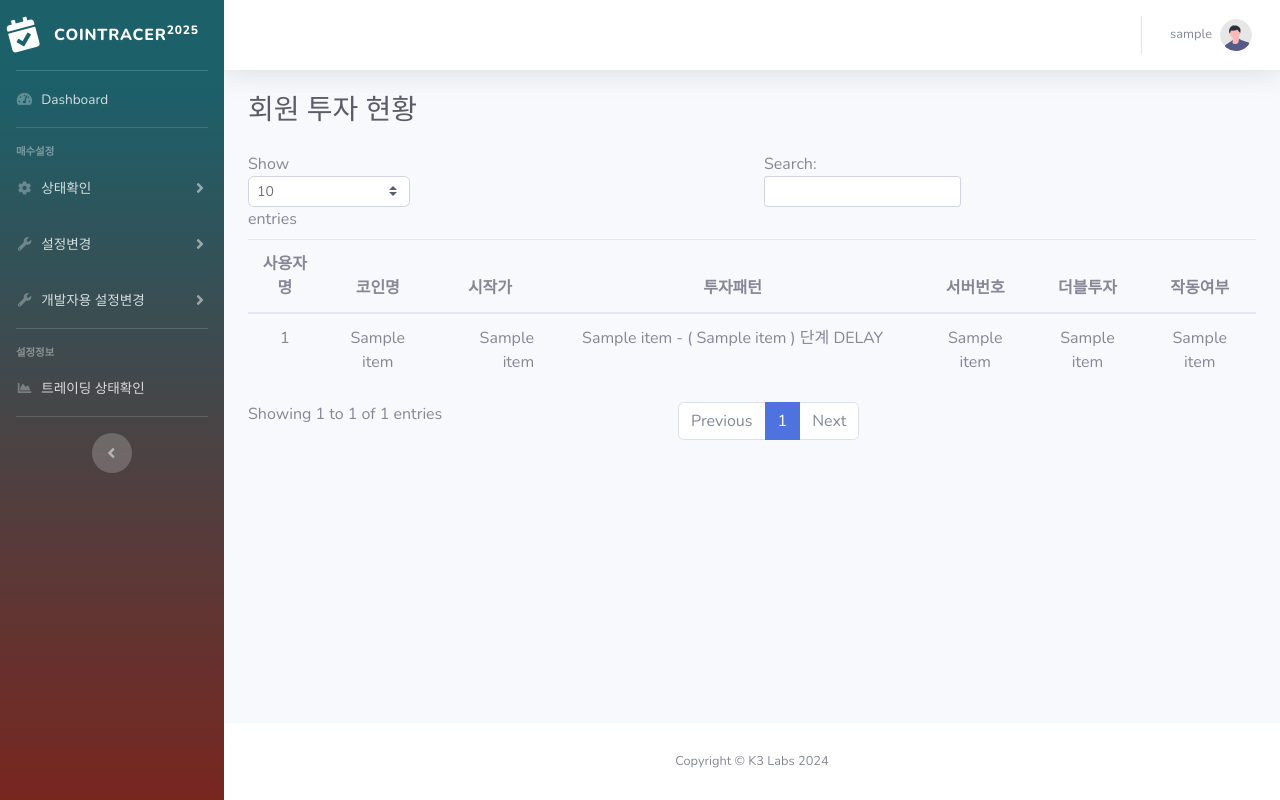
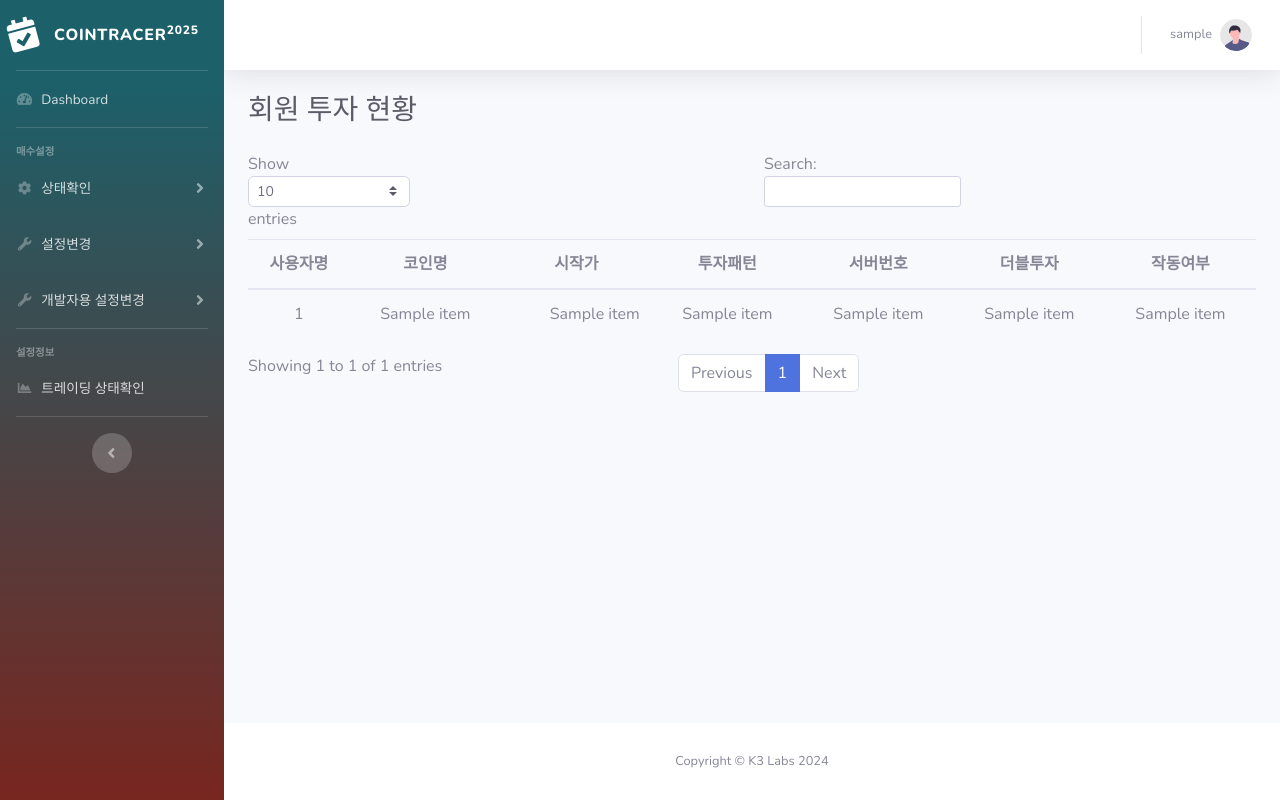
Before and after one commit to ywydpapa/coinTracerFlask, a Flask app: template templates/admin/tradeStat.html in a window 1280 px wide. Run offline with Flask 3, Linux system fonts and the light colour scheme; the visitor is signed in with stand-in values (Sample User, id 1); the template is opened without the code that fills it: most values are stand-ins (such as "Sample title", 1, 10 or a date in 2020); some libraries are stand-ins or nearby versions.

Commit message:
사용자 투자현황 조정

```diff
--- a/comm/dbconn.py
+++ b/comm/dbconn.py
@@ -843,7 +843,7 @@ def tradelist():
     db39 = pymysql.connect(host=hostenv, user=userenv, password=passwordenv, db=dbenv, charset=charsetenv)
     cur39 = db39.cursor()
     try:
-        sql = "select b.userName, a.*, c.setTitle, c.holdNo from traceSetup a join traceUser b on a.userNo = b.userNo join traceSets c on a.custKey = c.setNo where a.attrib = %s"
+        sql = "select b.userName, a.*, c.setTitle from traceSetup a join traceUser b on a.userNo = b.userNo join traceSets c on a.custKey = c.setNo where a.attrib = %s"
         cur39.execute(sql, "100001000010000")
         rows = cur39.fetchall()
     except Exception as e:
--- a/templates/admin/tradeStat.html
+++ b/templates/admin/tradeStat.html
@@ -32,7 +32,7 @@
                              <td style="text-align: center">{{ item[0] }}</td>
                              <td style="text-align: center">{{ item[7] }}</td>
                              <td style="text-align: right" class="money">{{ item[3] }}</td>
-                             <td style="text-align: center">{{ item[16] }} - ( {{ item[17] }} ) 단계 DELAY </td>
+                             <td style="text-align: center">{{ item[19] }}</td>
                              <td style="text-align: center">{{ item[10] }}</td>
                              <td style="text-align: center">{{ item[13] }}</td>
                              <td style="text-align: center">{{ item[8] }}</td>
```
